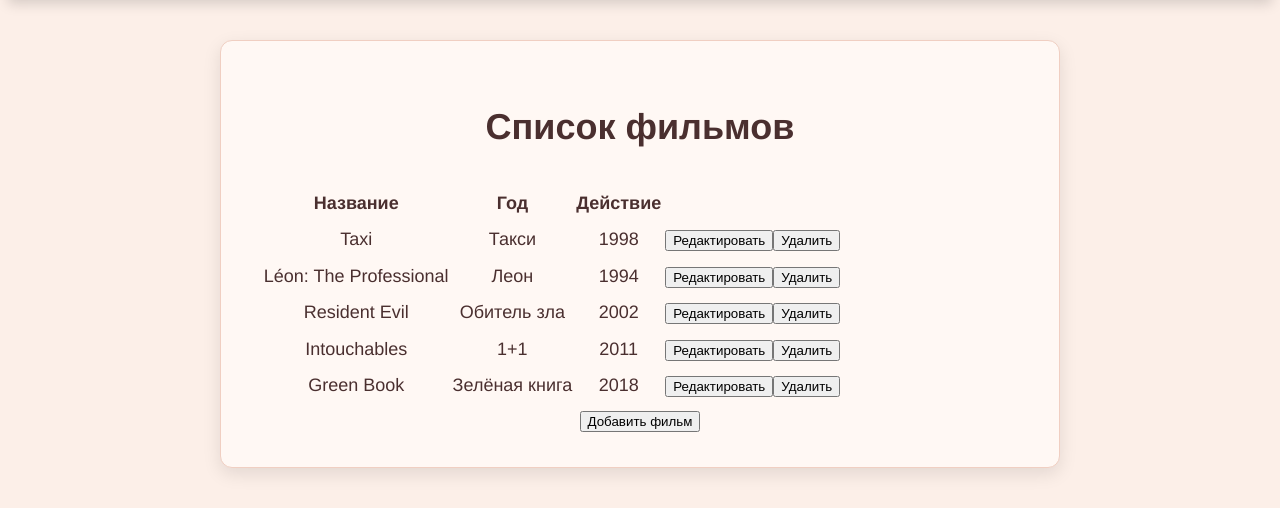
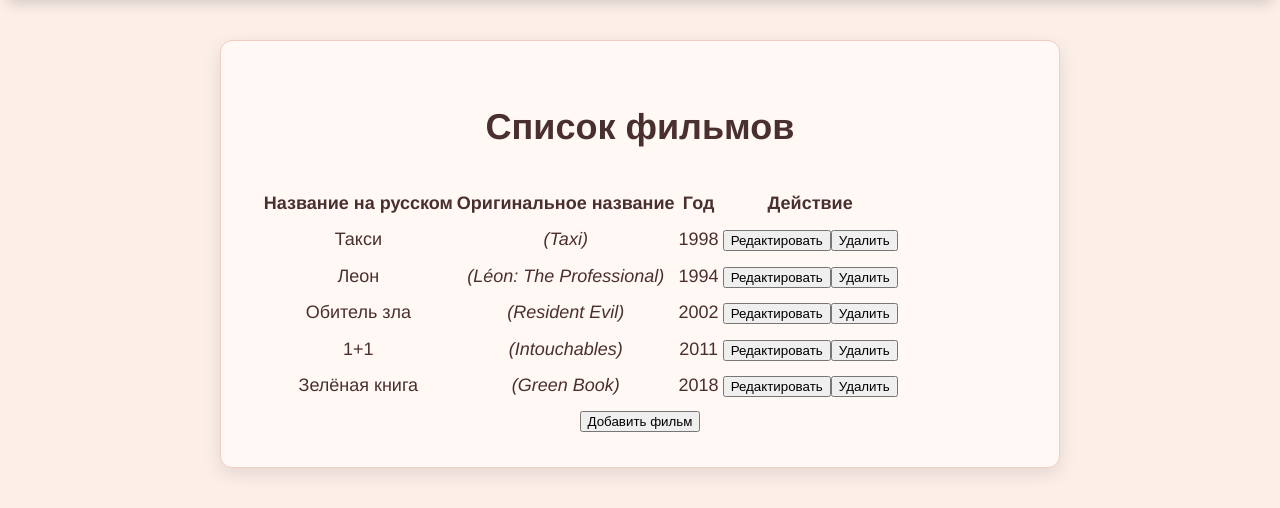
Before and after one commit to FoxyForLove/web-back-labs, a Flask app: page /lab7/ in a window 1280 px wide. Shown: the part 61-569 px from the top of the page. Run offline with Flask 3, Linux system fonts and the light colour scheme; some libraries are stand-ins or nearby versions.

Commit message:
Самостоятельные задания

```diff
--- a/lab7.py
+++ b/lab7.py
@@ -87,6 +87,10 @@ def put_films(id):
         abort(404, description="Film not found")
 
     film = request.get_json()
+
+    if film['title'] == '' and film['title_ru'] != '':
+        film['title'] = film['title_ru']
+
     if film['description'] == '':
         return {'description': 'Заполните описание'}, 400
     films[id] = film
@@ -97,6 +101,9 @@ def put_films(id):
 def add_film():
     film = request.get_json()
 
+    if film['title'] == '' and film['title_ru'] != '':
+        film['title'] = film['title_ru']
+
     if film['description'] == '':
         return {'description': 'Заполните описание'}, 400
 
--- a/static/lab7/main.js
+++ b/static/lab7/main.js
@@ -14,7 +14,13 @@ function fillFilmList() {
             let tdYear = document.createElement('td');
             let tdActions = document.createElement('td');
 
-            tdTitle.innerText = films[i].title == films[i].title_ru ? '': films[i].title;
+            if(films[i].title) {
+                tdTitle.innerText = `(${films[i].title})`;
+                tdTitle.style.fontStyle = 'italic';
+            } else {
+                tdTitle.innerText = '';
+            }
+
             tdTitleRu.innerText = films[i].title_ru;
             tdYear.innerText = films[i].year;
 
@@ -33,8 +39,8 @@ function fillFilmList() {
             tdActions.append(editButton);
             tdActions.append(delButton);
 
+            tr.append(tdTitleRu);
             tr.append(tdTitle);
-            tr.append(tdTitleRu);
             tr.append(tdYear);
             tr.append(tdActions);
 
--- a/templates/lab7/index.html
+++ b/templates/lab7/index.html
@@ -30,9 +30,10 @@
     <table>
         <thead>
             <tr>
-                <th>Название</th>
-                <th>Год</th>
-                <th>Действие</th>
+                <th> Название на русском </th>
+                <th> Оригинальное название </th>
+                <th> Год </th>
+                <th> Действие </th>
             </tr>
         </thead>
         <tbody id="film-list"></tbody>
```
